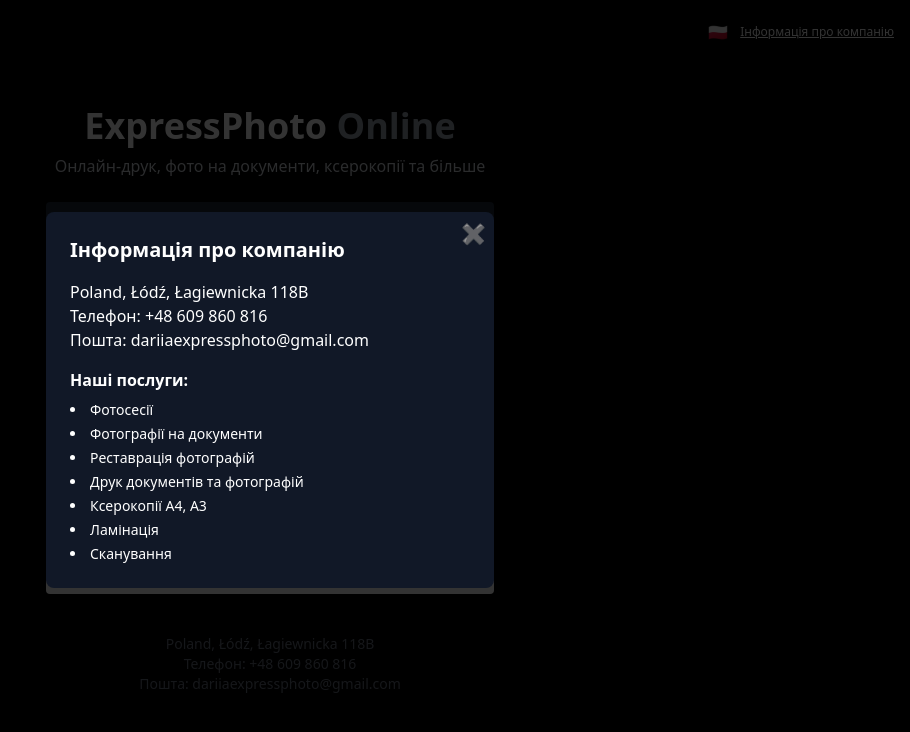
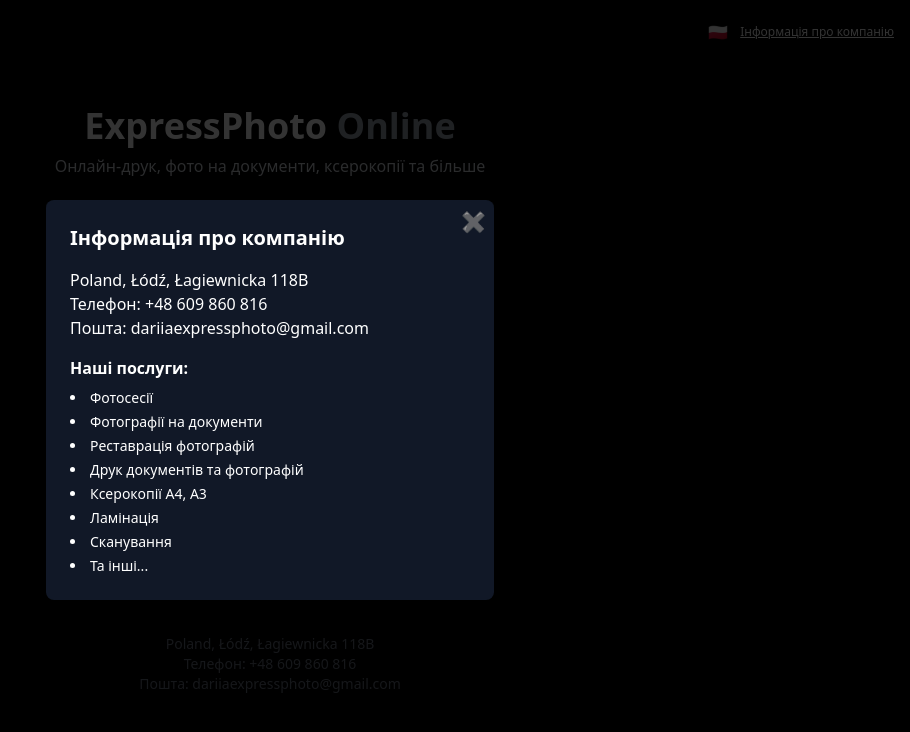
Before and after one commit to cutesuno/expressphoto-online, a Next.js app: page / in a window 1280 px wide. Both pictures are taken after a click on the button "Інформація про компанію". Shown: the top 732 px of the page, without its empty margins (370-1280 px from the left). Built offline with nearby package versions, Linux system fonts and the light colour scheme.

Commit message:
🛒 Оновив інформацію про компанію

```diff
--- a/pages/index.tsx
+++ b/pages/index.tsx
@@ -102,6 +102,7 @@
                 <li>Ксерокопії А4, А3</li>
                 <li>Ламінація</li>
                 <li>Сканування</li>
+                <li>Та інші...</li>
               </ul>
             </div>
           </motion.div>
```
